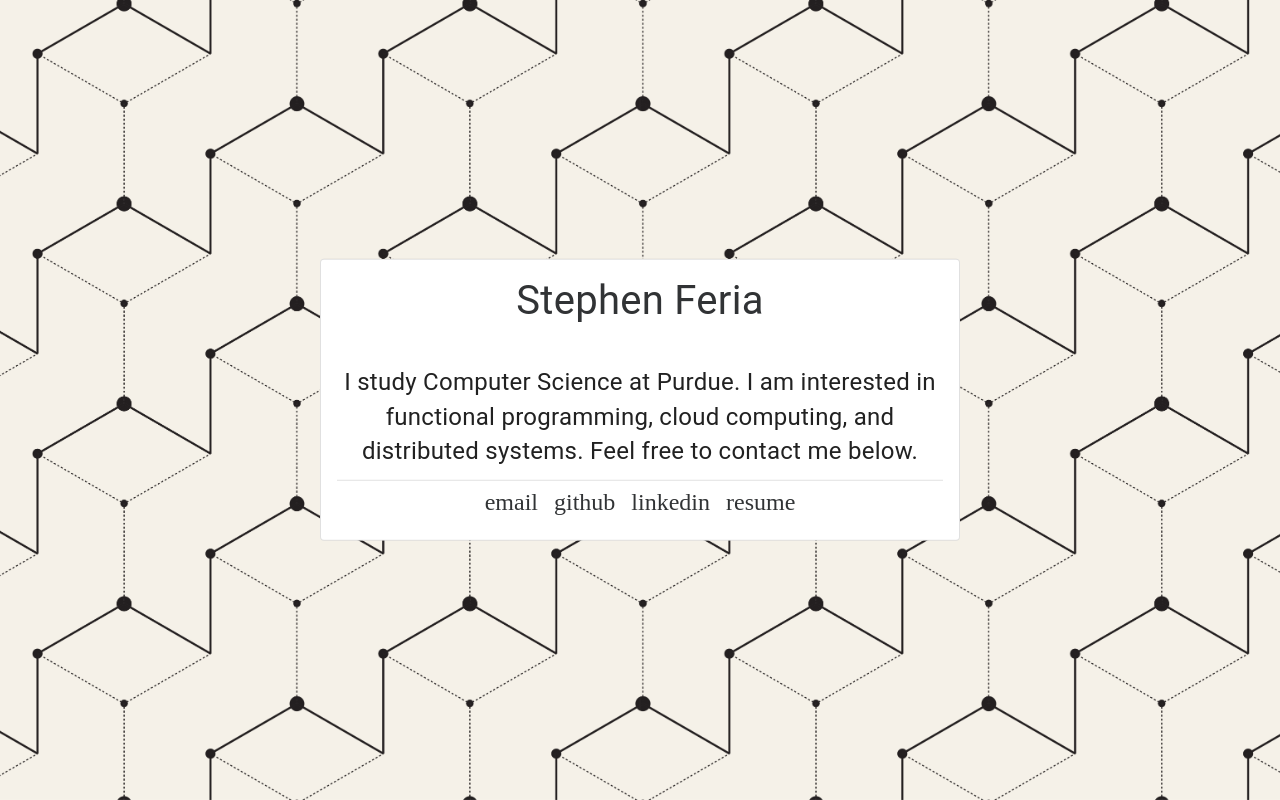
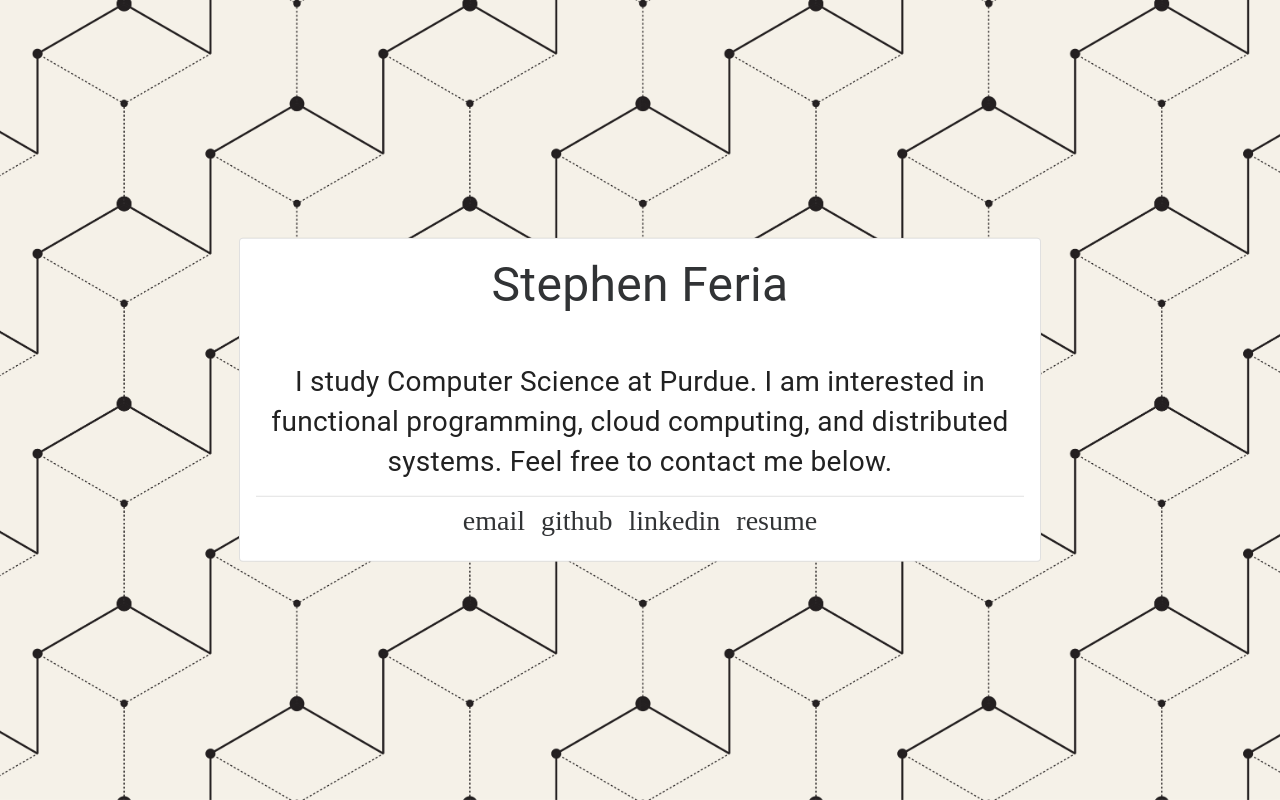
Before and after one commit to sferia003/personal-site, a React (Create React App) app: page / in a window 1280 px wide. Built offline with nearby package versions, Linux system fonts and the light colour scheme.

Commit message:
Adjusted for more responsiveness

```diff
--- a/src/App.jsx
+++ b/src/App.jsx
@@ -31,7 +31,8 @@
       md: 900,
       lg: 1200,
       xl: 1536,
-      xll: 1900
+      xll: 1900,
+      sp: 2400
     },
   },
 });
@@ -44,12 +45,12 @@
       <ThemeProvider theme={theme}>
       <ImageContainer>
        <TextOverlay>
-        <Card variant='outlined' sx={{minWidth: '15em', maxWidth: '65em', backgroundColor: '#FFFFFF'}}>
+        <Card variant='outlined' sx={{width: ['15em', '20em', '25em', '30em', '40em', '50em', '60em', '70em', '80em'], backgroundColor: '#FFFFFF'}}>
             <CardContent>
-                <Typography sx={{paddingBottom: '1em', color: '#313335', fontSize: {xs: '1.5em', ss: '1.75em', sm: '2em', lg: '2.5em', xll: '3.5em'}}} variant="h4">{name}</Typography>
-                <Typography sx={{paddingBottom: '0.5em', fontSize: {xs: '0.5em', ss: '.7em', sm: '1em', lg: '1.5em', xll: '1.75em'}}}variant="body2">{description}</Typography>
+                <Typography sx={{paddingBottom: '1em', color: '#313335', fontSize: ['1.5em', '1.75em', '2em', null, '2.5em', '3em', '3.5em', '3.75em', '4.5em']}} variant="h4">{name}</Typography>
+                <Typography sx={{paddingBottom: '0.5em', fontSize: ['0.7em', '.85em', null, '1em', '1.5em', '1.75em', '2em', '2.2em', '2.5em']}}variant="body2">{description}</Typography>
                 <Divider sx={{marginBottom: '0.5em'}} />
-                <Stack sx={{justifyContent: 'center', fontSize: {xs: '0.5em', ss: '.7em', sm: '1em', lg: '1.5em', xll: '1.75em'}}} direction='row' spacing={2}>
+                <Stack sx={{justifyContent: 'center', fontSize: ['0.7em', '.85em', null, '1em', '1.5em', '1.75em', '2em', '2.2em', '2.5em']}} direction='row' spacing={2}>
                     <Link underline='hover' color='#313335' href="mailto:sferia003@gmail.com">email</Link>
                     <Link underline='hover' color='#313335' href="https://github.com/sferia003">github</Link>
                     <Link underline='hover' color='#313335' href="https://www.linkedin.com/in/stephen-feria-10b99b19a">linkedin</Link>
```
